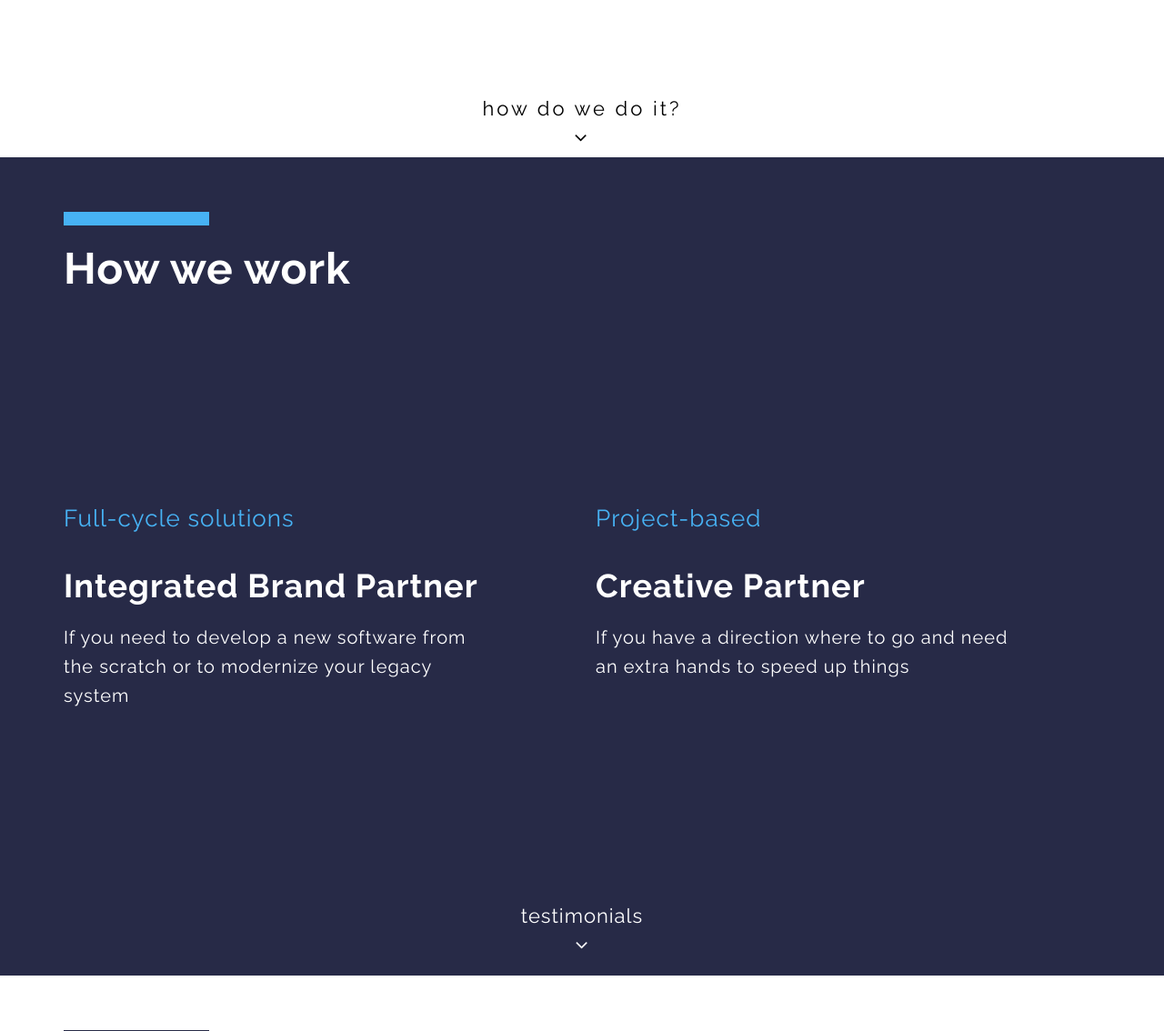
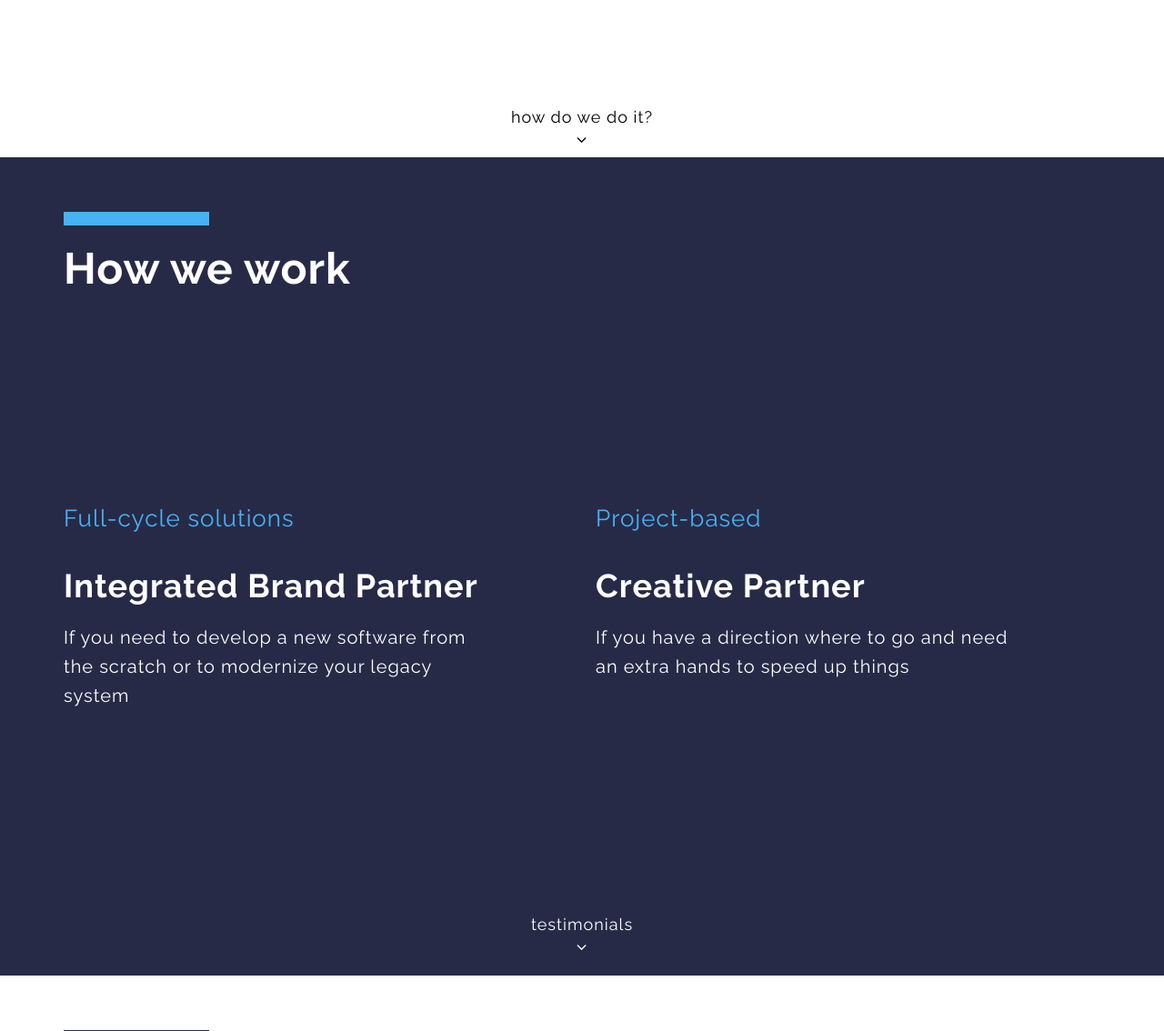
Before and after one commit to ivanursul/jastics, a Jekyll site: the page built from index.md, in a window 1280 px wide. Shown: the part 1627-2761 px from the top of the page at 91% size. Built offline with Jekyll 4.4.1, drawn with Linux system fonts in a browser that asks for light colours.

```diff
--- a/_sass/custom.scss
+++ b/_sass/custom.scss
@@ -364,8 +364,7 @@
     left: 0;
     bottom: 6px;
     width: 100%;
-    font-size: 22px;
-    letter-spacing: 3px;
+    font-size: 18px;
 
     z-index: 2;
     cursor: pointer;
--- a/_sass/how-we-work.scss
+++ b/_sass/how-we-work.scss
@@ -65,8 +65,7 @@
     left: 0;
     bottom: 18px;
     width: 100%;
-    font-size: 22px;
-    letter-spacing: 3px;
+    font-size: 18px;
     color: #fff;
     letter-spacing: 1px;
 
--- a/_sass/testimonials.scss
+++ b/_sass/testimonials.scss
@@ -75,8 +75,7 @@
     left: 0;
     bottom: 6px;
     width: 100%;
-    font-size: 22px;
-    letter-spacing: 3px;
+    font-size: 18px;
 
     z-index: 2;
     cursor: pointer;
```
